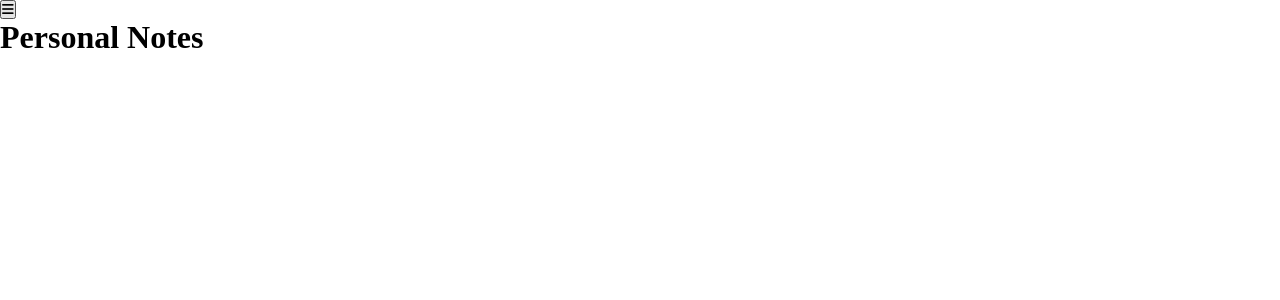
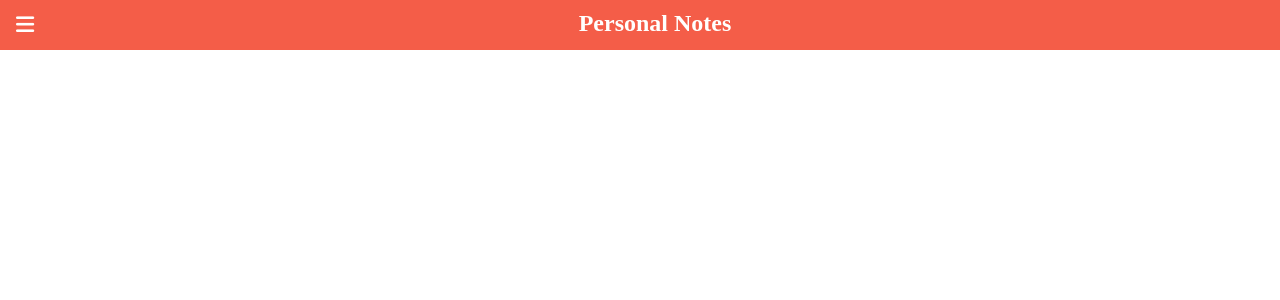
Before and after one commit to fitri-puspitasari/learn-frontend, a React (Vite) app in the folder 3-Personal_Notes_App/: page / in a window 1280 px wide. Shown: the top 300 px of the page. Built offline with nearby package versions, Linux system fonts and the light colour scheme.

Commit message:
3) membuat header

```diff
--- a/3-Personal_Notes_App/index.html
+++ b/3-Personal_Notes_App/index.html
@@ -9,7 +9,6 @@
 <body>
     <div id="root"></div>
     <script type="module" src="/src/index.jsx"></script>
-    <!-- font awesome -->
     <script src="https://kit.fontawesome.com/386c587bad.js" crossorigin="anonymous"></script>
 </body>
 </html>
--- a/3-Personal_Notes_App/src/components/PersonalNotes.jsx
+++ b/3-Personal_Notes_App/src/components/PersonalNotes.jsx
@@ -9,8 +9,8 @@ class PersonalNotes extends React.Component {
         return (
             <div className="personal-notes">
                 <header className="note-app__header">
-                    <button className="note-app__menu-button"><i class="fa-solid fa-bars"></i></button>
-                    <h1>Personal Notes</h1>
+                    <button className="note-app__menu-button"><i className="fa-solid fa-bars"></i></button>
+                    <h2>Personal Notes</h2>
                 </header>
                 <main className="note-app__body">
                     <div className="notes-menu"></div>
--- a/3-Personal_Notes_App/src/index.jsx
+++ b/3-Personal_Notes_App/src/index.jsx
@@ -1,12 +1,7 @@
 import React from 'react';
 import { createRoot } from 'react-dom/client';
-
-// import style
 import './styles/style.css';
 import PersonalNotes from './components/PersonalNotes';
 
-
-
-
 const root = createRoot(document.getElementById('root'));
 root.render(<PersonalNotes />);
--- a/3-Personal_Notes_App/src/styles/style.css
+++ b/3-Personal_Notes_App/src/styles/style.css
@@ -4,6 +4,40 @@
     box-sizing: border-box;
 }
 
-/* :root {
+:root {
+    --orange: #f45d48;
+    --green: #078080;
+    --black: #222525;
+    --white: #fffffe;
+    --white-orange-1: #f8f5f2;
+    --white-orange-2: #FEEFE8;
 
-} */
+    --bg-color-heading: var(--orange);
+    --light-color-text: var(--white);
+    --dark-color-text: var(--black);
+}
+
+.note-app__header {
+    background-color: var(--bg-color-heading);
+    width: 100vw;
+    height: 50px;
+    display: flex;
+    padding: 10px;
+    position: fixed;
+}
+
+.note-app__header button {
+    display: block;
+    flex-grow: 0;
+    width: 30px;
+    background-color: transparent;
+    border: none;
+    font-size: 1.3rem;
+    color: var(--light-color-text);
+}
+
+.note-app__header h2 {
+    color: var(--light-color-text);
+    text-align: center;
+    flex-grow: 1;
+}
```
Also changed, not shown: 3-Personal_Notes_App/public/note.svg, 1 other file (tests, documents, lock files or other folders).
